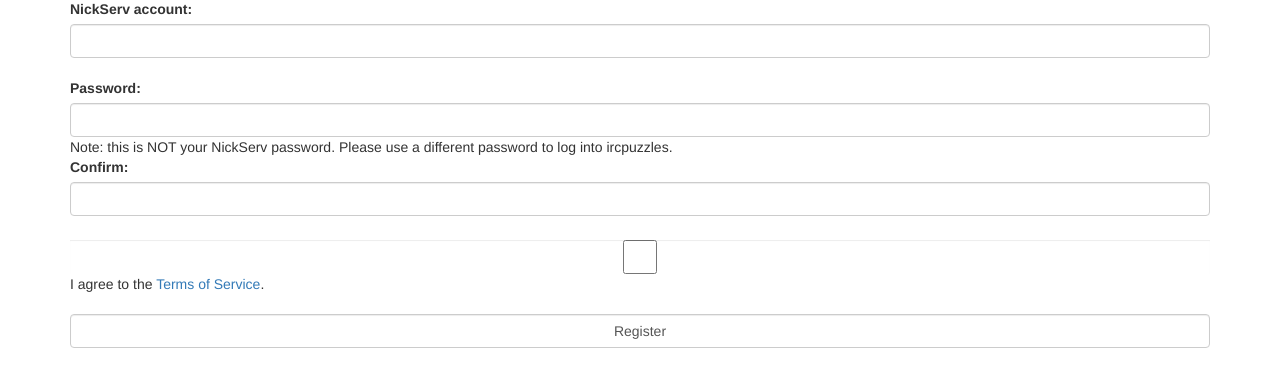
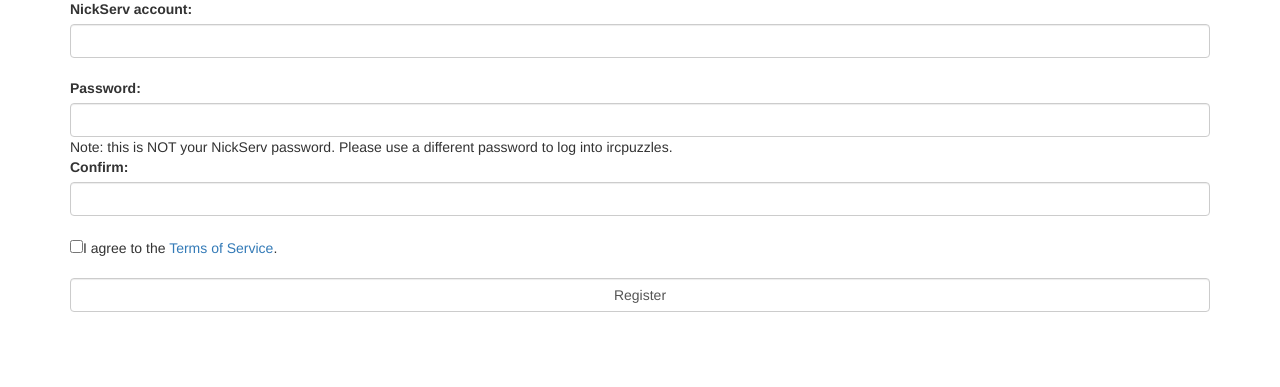
Before and after one commit to ircpuzzles/scoreboard, a Flask app: page /register/ in a window 1280 px wide. Shown: the part 131-518 px from the top of the page. Run offline with Flask 2, Linux system fonts and the light colour scheme; some libraries are stand-ins or nearby versions.

Commit message:
fix my idiot mistake round 2

```diff
--- a/templates/register.html
+++ b/templates/register.html
@@ -10,7 +10,7 @@
     <label for="account">NickServ account: </label><input class="form-control" type="text" name="account"><br>
     <label for="password">Password:         </label><input class="form-control" type="password" name="password"> Note: this is NOT your NickServ password. Please use a different password to log into ircpuzzles.<br>
     <label for="confirm_password">Confirm:      </label><input class="form-control" type="password" name="confirm_password"><br>
-    <input class="form-control" type="checkbox" name="tos" value="agree">I agree to the <a href="/tos/" target="_blank">Terms of Service</a>.</input><br><br>
+    <input type="checkbox" name="tos" value="agree">I agree to the <a href="/tos/" target="_blank">Terms of Service</a>.</input><br><br>
     <input class="form-control" type="submit" value="Register" class="btn btn-primary">
 </form>
 {% endif %}
```
